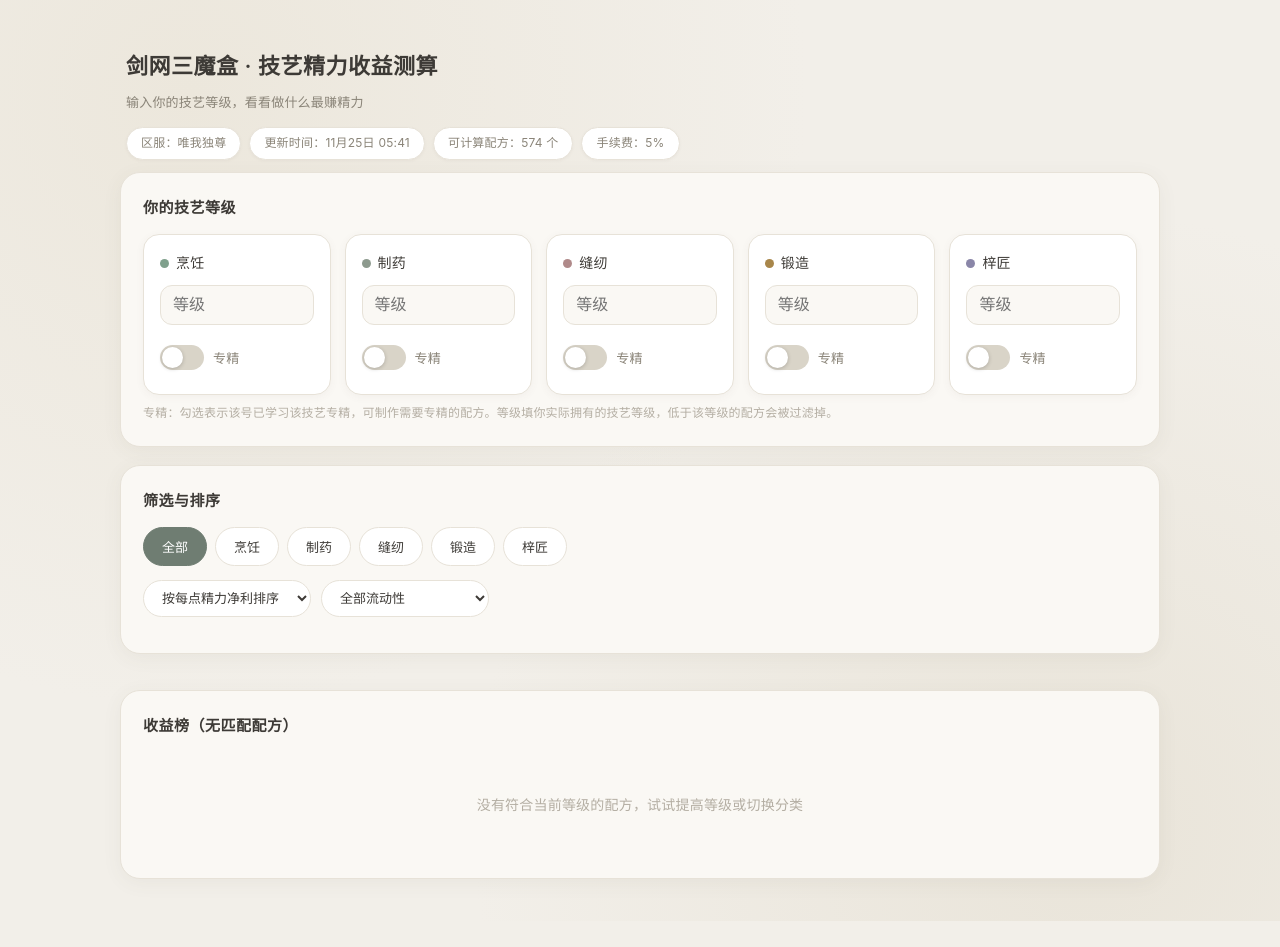
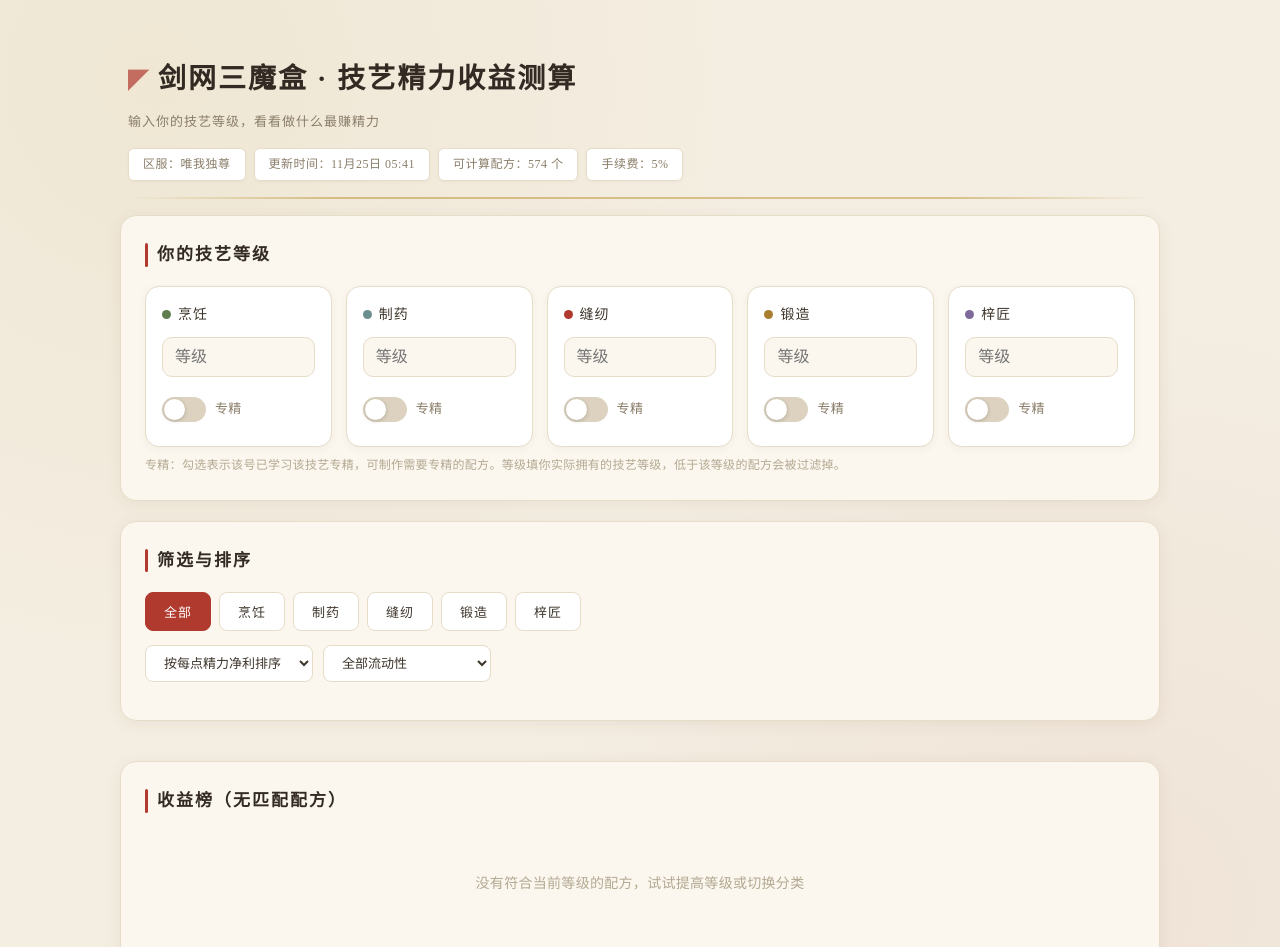
Before and after one commit to hhc990316/jx3-profit, a plain HTML site: page index.html in a window 1280 px wide. Shown: the top 947 px of the page. Before the commit the page ends 921 px from the top, so only its background shows below. Drawn offline with Linux system fonts and the light colour scheme; a web font is replaced by a local one.

Commit message:
改版：国风武侠水墨朱砂风格

```diff
--- a/index.html
+++ b/index.html
@@ -4,75 +4,110 @@
 <meta charset="UTF-8">
 <meta name="viewport" content="width=device-width, initial-scale=1.0">
 <title>剑网三魔盒 · 技艺精力收益测算</title>
+<link rel="preconnect" href="https://fonts.googleapis.com">
+<link rel="preconnect" href="https://fonts.gstatic.com" crossorigin>
+<link href="https://fonts.googleapis.com/css2?family=ZCOOL+XiaoWei&family=Noto+Serif+SC:wght@400;500;600;700&family=Ma+Shan+Zheng&display=swap" rel="stylesheet">
 <style>
 :root {
-  /* 莫兰迪灰调 ins 风配色 */
-  --bg: #f2efe9;
-  --card: #faf8f4;
+  /* 国风武侠 · 水墨朱砂配色 */
+  --bg: #f4eee2;
+  --card: #fbf7ee;
   --card-2: #ffffff;
-  --text: #3d3a36;
-  --text-2: #8a8478;
-  --text-3: #b4aea3;
-  --border: #e7e2d8;
-  --up: #c06b6b;
-  --down: #7fa08c;
-  --accent: #8d9a8e;
-  --accent-2: #6f7d72;
-  --accent-bg: #eef0eb;
-  --warn: #b89a6a;
-  --warn-bg: #f5efe2;
-  --radius: 20px;
-  --shadow: 0 4px 20px rgba(90, 84, 72, 0.06);
-  --shadow-hover: 0 8px 28px rgba(90, 84, 72, 0.12);
+  --ink: #332b23;
+  --text: #3d352b;
+  --text-2: #8a7d69;
+  --text-3: #b3a892;
+  --border: #e6dcc8;
+  --border-strong: #d5c6a8;
+  --up: #b03a2e;
+  --down: #5f7d4f;
+  --accent: #b03a2e;
+  --accent-2: #8f2f26;
+  --accent-bg: #f6e8e2;
+  --gold: #b8912f;
+  --gold-bg: #f5ecd7;
+  --warn: #a87e2f;
+  --warn-bg: #f5ead3;
+  --radius: 16px;
+  --shadow: 0 3px 16px rgba(80, 60, 30, 0.07);
+  --shadow-hover: 0 8px 26px rgba(80, 60, 30, 0.13);
+  --font-display: "ZCOOL XiaoWei", "Noto Serif SC", "STKaiti", "KaiTi", serif;
+  --font-body: "Noto Serif SC", "PingFang SC", "Microsoft YaHei", serif;
 }
 * { box-sizing: border-box; margin: 0; padding: 0; }
 body {
-  font-family: -apple-system, BlinkMacSystemFont, "Segoe UI", "PingFang SC", "Microsoft YaHei", sans-serif;
+  font-family: var(--font-body);
   background: var(--bg);
-  background-image: radial-gradient(circle at 15% 10%, #ece7dc 0%, transparent 45%), radial-gradient(circle at 85% 90%, #e9e4d9 0%, transparent 45%);
+  background-image:
+    radial-gradient(circle at 12% 8%, rgba(184,145,47,0.08) 0%, transparent 42%),
+    radial-gradient(circle at 88% 90%, rgba(176,58,46,0.06) 0%, transparent 45%);
   color: var(--text);
   font-size: 14px;
-  line-height: 1.7;
+  line-height: 1.75;
   -webkit-font-smoothing: antialiased;
-  letter-spacing: 0.2px;
+  letter-spacing: 0.3px;
 }
-.container { max-width: 1080px; margin: 0 auto; padding: 24px 20px; }
+.container { max-width: 1080px; margin: 0 auto; padding: 28px 20px; }
 
 /* 头部 */
-.header { padding: 24px 6px 12px; }
-.header h1 { font-size: 22px; font-weight: 600; letter-spacing: 0.5px; }
-.header .sub { color: var(--text-2); font-size: 13px; margin-top: 6px; }
+.header { padding: 26px 8px 16px; position: relative; }
+.header::after {
+  content: ""; display: block; height: 2px; margin-top: 16px;
+  background: linear-gradient(90deg, transparent, var(--gold) 20%, var(--gold) 80%, transparent);
+  opacity: 0.5;
+}
+.header h1 {
+  font-family: var(--font-display);
+  font-size: 28px; font-weight: 600; letter-spacing: 2px;
+  color: var(--ink); position: relative; display: inline-block;
+}
+.header h1::before {
+  content: "◤"; color: var(--accent); font-size: 20px;
+  margin-right: 8px; opacity: 0.7;
+}
+.header .sub { color: var(--text-2); font-size: 13px; margin-top: 8px; letter-spacing: 1px; }
 .badge-row { display: flex; flex-wrap: wrap; gap: 8px; margin-top: 14px; }
 .badge {
   font-size: 12px; color: var(--text-2);
   background: var(--card-2); border: 1px solid var(--border);
-  padding: 5px 14px; border-radius: 999px;
-  box-shadow: 0 1px 3px rgba(90,84,72,.05);
+  padding: 5px 14px; border-radius: 6px;
+  letter-spacing: 0.5px;
+  box-shadow: 0 1px 3px rgba(80,60,30,.05);
 }
 
 /* 面板卡片 */
 .card {
   background: var(--card); border: 1px solid var(--border);
-  border-radius: var(--radius); padding: 22px; margin-bottom: 18px;
+  border-radius: var(--radius); padding: 24px; margin-bottom: 20px;
   box-shadow: var(--shadow);
+  position: relative;
 }
-.card h2 { font-size: 15px; font-weight: 600; margin-bottom: 14px; letter-spacing: 0.5px; }
+.card h2 {
+  font-family: var(--font-display);
+  font-size: 17px; font-weight: 600; margin-bottom: 16px;
+  letter-spacing: 2px; color: var(--ink);
+  padding-left: 12px; position: relative;
+}
+.card h2::before {
+  content: ""; position: absolute; left: 0; top: 3px; bottom: 3px;
+  width: 3px; border-radius: 2px; background: var(--accent);
+}
 
 /* 等级输入区 */
 .craft-inputs { display: grid; grid-template-columns: repeat(auto-fit, minmax(160px, 1fr)); gap: 14px; }
 .craft-input {
-  border: 1px solid var(--border); border-radius: 16px; padding: 16px;
+  border: 1px solid var(--border); border-radius: 14px; padding: 16px;
   display: flex; flex-direction: column; gap: 10px;
   background: var(--card-2);
-  box-shadow: 0 2px 8px rgba(90,84,72,.05);
+  box-shadow: 0 2px 8px rgba(80,60,30,.05);
   transition: box-shadow .2s, transform .2s;
 }
 .craft-input:hover { box-shadow: var(--shadow-hover); transform: translateY(-1px); }
-.craft-input .craft-name { font-size: 14px; font-weight: 500; display: flex; align-items: center; gap: 7px; }
+.craft-input .craft-name { font-size: 14px; font-weight: 500; display: flex; align-items: center; gap: 7px; letter-spacing: 1px; }
 .craft-input .dot { width: 9px; height: 9px; border-radius: 50%; display: inline-block; }
 .craft-input input[type=number] {
   width: 100%; padding: 10px 12px; font-size: 16px;
-  border: 1px solid var(--border); border-radius: 12px; outline: none;
+  border: 1px solid var(--border); border-radius: 10px; outline: none;
   background: var(--card); color: var(--text); transition: border-color .2s, box-shadow .2s;
 }
 .craft-input input[type=number]:focus { border-color: var(--accent); box-shadow: 0 0 0 3px var(--accent-bg); }
@@ -85,10 +120,9 @@ body {
 .craft-input label.switch input[type=checkbox] {
   position: absolute; opacity: 0; width: 0; height: 0; pointer-events: none;
 }
-/* 用 span 模拟一个大的可点击开关 */
 .craft-input label.switch .toggle-track {
   width: 44px; height: 25px; border-radius: 25px; flex-shrink: 0;
-  background: #d9d4c8; position: relative; transition: background .25s;
+  background: #dcd2bf; position: relative; transition: background .25s;
   pointer-events: none;
 }
 .craft-input label.switch .toggle-track::after {
@@ -106,48 +140,58 @@ body {
 /* 控制按钮行 */
 .controls { display: flex; flex-wrap: wrap; gap: 10px; align-items: center; margin-bottom: 14px; }
 .btn {
-  padding: 9px 18px; border-radius: 999px; border: 1px solid var(--border);
+  padding: 9px 18px; border-radius: 8px; border: 1px solid var(--border);
   background: var(--card-2); cursor: pointer; font-size: 13px; color: var(--text);
-  transition: all .2s;
+  transition: all .2s; letter-spacing: 1px;
 }
-.btn:hover { border-color: var(--accent); color: var(--accent-2); }
-.btn.active { background: var(--accent-2); border-color: var(--accent-2); color: #fff; }
+.btn:hover { border-color: var(--accent); color: var(--accent); }
+.btn.active { background: var(--accent); border-color: var(--accent); color: #fff; }
 select.filter {
-  padding: 9px 14px; border-radius: 999px; border: 1px solid var(--border);
+  padding: 9px 14px; border-radius: 8px; border: 1px solid var(--border);
   background: var(--card-2); font-size: 13px; outline: none; color: var(--text);
 }
 
 /* 统计卡 */
-.metrics { display: grid; grid-template-columns: repeat(auto-fit, minmax(140px, 1fr)); gap: 14px; margin-bottom: 18px; }
-.metric { background: var(--card-2); border: 1px solid var(--border); border-radius: 16px; padding: 18px; box-shadow: var(--shadow); }
-.metric .label { font-size: 12px; color: var(--text-2); }
-.metric .value { font-size: 24px; font-weight: 600; margin-top: 4px; }
+.metrics { display: grid; grid-template-columns: repeat(auto-fit, minmax(140px, 1fr)); gap: 14px; margin-bottom: 20px; }
+.metric {
+  background: var(--card-2); border: 1px solid var(--border);
+  border-radius: 14px; padding: 18px; box-shadow: var(--shadow);
+  position: relative; overflow: hidden;
+}
+.metric::before {
+  content: ""; position: absolute; top: 0; left: 0; right: 0; height: 3px;
+  background: linear-gradient(90deg, var(--accent), var(--gold));
+}
+.metric .label { font-size: 12px; color: var(--text-2); letter-spacing: 1px; }
+.metric .value { font-size: 24px; font-weight: 600; margin-top: 4px; font-variant-numeric: tabular-nums; }
 .metric .unit { font-size: 12px; color: var(--text-3); }
 
 /* 收益榜列表 */
 .rank-list { display: flex; flex-direction: column; gap: 10px; }
 .rank-item {
-  border: 1px solid var(--border); border-radius: 16px; padding: 16px;
+  border: 1px solid var(--border); border-radius: 14px; padding: 16px;
   background: var(--card-2); cursor: pointer;
-  box-shadow: 0 2px 8px rgba(90,84,72,.05);
-  transition: box-shadow .2s, transform .2s;
+  box-shadow: 0 2px 8px rgba(80,60,30,.05);
+  transition: box-shadow .2s, transform .2s, border-color .2s;
 }
-.rank-item:hover { box-shadow: var(--shadow-hover); transform: translateY(-1px); }
+.rank-item:hover { box-shadow: var(--shadow-hover); transform: translateY(-1px); border-color: var(--border-strong); }
 .rank-item .top { display: flex; align-items: center; gap: 12px; }
 .rank-num {
-  width: 30px; height: 30px; border-radius: 10px; flex-shrink: 0;
+  width: 30px; height: 30px; border-radius: 8px; flex-shrink: 0;
   display: flex; align-items: center; justify-content: center;
   font-size: 13px; font-weight: 600; background: var(--bg); color: var(--text-2);
+  font-family: var(--font-display);
 }
-.rank-num.top1 { background: #efe7d6; color: #a8864a; }
-.rank-num.top2 { background: #e8e8e4; color: #8a8a84; }
-.rank-num.top3 { background: #ecddd6; color: #b07a64; }
-.rank-item .name { font-weight: 600; font-size: 14px; flex: 1; }
+.rank-num.top1 { background: var(--gold-bg); color: #a07a1f; box-shadow: inset 0 0 0 1px var(--gold); }
+.rank-num.top2 { background: #ecece8; color: #8a8a84; }
+.rank-num.top3 { background: var(--accent-bg); color: var(--accent-2); }
+.rank-item .name { font-weight: 600; font-size: 14px; flex: 1; letter-spacing: 0.5px; }
 .rank-item .craft-tag {
-  font-size: 11px; padding: 3px 10px; border-radius: 999px; flex-shrink: 0;
+  font-size: 11px; padding: 3px 10px; border-radius: 6px; flex-shrink: 0;
+  letter-spacing: 1px;
 }
 .rank-item .profit { text-align: right; }
-.rank-item .profit .big { font-size: 16px; font-weight: 600; }
+.rank-item .profit .big { font-size: 16px; font-weight: 600; font-variant-numeric: tabular-nums; }
 .rank-item .profit .small { font-size: 11px; color: var(--text-3); }
 .pos { color: var(--up); }
 .neg { color: var(--down); }
@@ -156,10 +200,10 @@ select.filter {
 .rank-item .meta .liq-good { color: var(--down); }
 .rank-item .meta .liq-mid { color: var(--warn); }
 .rank-item .meta .liq-bad { color: var(--up); }
-.liq-tag { font-size: 11px; padding: 2px 8px; border-radius: 999px; }
-.liq-good { background: #e9f0eb; color: #6f8f7c; }
-.liq-mid { background: #f3ecdd; color: #a8864a; }
-.liq-bad { background: #f2e2df; color: #b0706b; }
+.liq-tag { font-size: 11px; padding: 2px 8px; border-radius: 6px; }
+.liq-good { background: #e9efe4; color: #5f7d4f; }
+.liq-mid { background: #f3ecd9; color: #a07a1f; }
+.liq-bad { background: #f6e6e2; color: #b03a2e; }
 
 /* 展开详情 */
 .detail {
@@ -167,7 +211,7 @@ select.filter {
   display: none;
 }
 .detail.open { display: block; }
-.detail h4 { font-size: 12px; color: var(--text-2); margin: 10px 0 6px; }
+.detail h4 { font-size: 12px; color: var(--text-2); margin: 10px 0 6px; letter-spacing: 1px; }
 .detail table { width: 100%; border-collapse: collapse; font-size: 12px; }
 .detail th, .detail td { text-align: left; padding: 5px 8px; border-bottom: 1px solid var(--border); }
 .detail th { color: var(--text-3); font-weight: 400; }
@@ -181,9 +225,26 @@ select.filter {
 /* 分类筛选按钮 */
 .craft-filter { display: flex; flex-wrap: wrap; gap: 8px; }
 
+/* 入场动画 */
+@keyframes riseIn {
+  from { opacity: 0; transform: translateY(18px); }
+  to { opacity: 1; transform: none; }
+}
+.header, .card, .metric {
+  animation: riseIn var(--dur-base, 400ms) cubic-bezier(0.16, 1, 0.3, 1) both;
+}
+.card:nth-of-type(2) { animation-delay: 80ms; }
+.card:nth-of-type(3) { animation-delay: 160ms; }
+.metrics { animation-delay: 200ms; }
+
 @media (max-width: 600px) {
   .rank-item .meta { gap: 8px; }
-  .container { padding: 10px; }
+  .container { padding: 12px; }
+  .header h1 { font-size: 22px; }
+}
+
+@media (prefers-reduced-motion: reduce) {
+  * { animation: none !important; transition: none !important; }
 }
 </style>
 </head>
@@ -230,11 +291,11 @@ select.filter {
 
 <script>
 const CRAFT_COLORS = {
-  cooking: '#7fa08c',
-  medicine: '#8d9a8e',
-  tailoring: '#b08a8a',
-  founding: '#a8864a',
-  furniture: '#8a86a8',
+  cooking: '#5f7d4f',
+  medicine: '#6b8e8e',
+  tailoring: '#b03a2e',
+  founding: '#a87e2f',
+  furniture: '#7d6a9a',
 };
 const CRAFT_NAMES = {
   cooking: '烹饪', medicine: '制药', tailoring: '缝纫',
```
